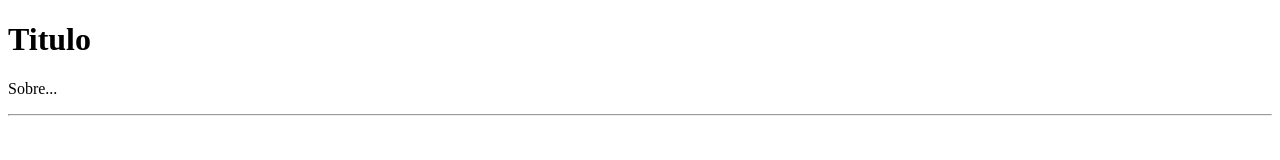
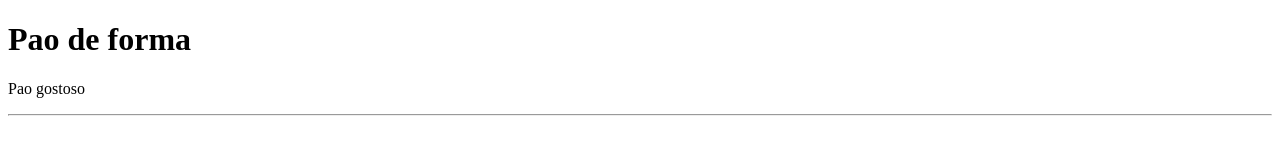
Before and after one commit to EleandersonRosadeMorais/Meu-projeto-sete-de-abril, a plain HTML site: page index.html in a window 1280 px wide. Drawn offline with Linux system fonts and the light colour scheme.

Commit message:
modifiquei a escritod o index.html e adicionei readme.md

```diff
--- a/index.html
+++ b/index.html
@@ -6,8 +6,8 @@
     <title>Aula de git</title>
   </head>
   <body>
-    <h1>Titulo</h1>
-    <p>Sobre...</p>
+    <h1>Pao de forma</h1>
+    <p>Pao gostoso</p>
     <hr>
   </body>
 </html>
```
Also changed, not shown: 1 other file.
